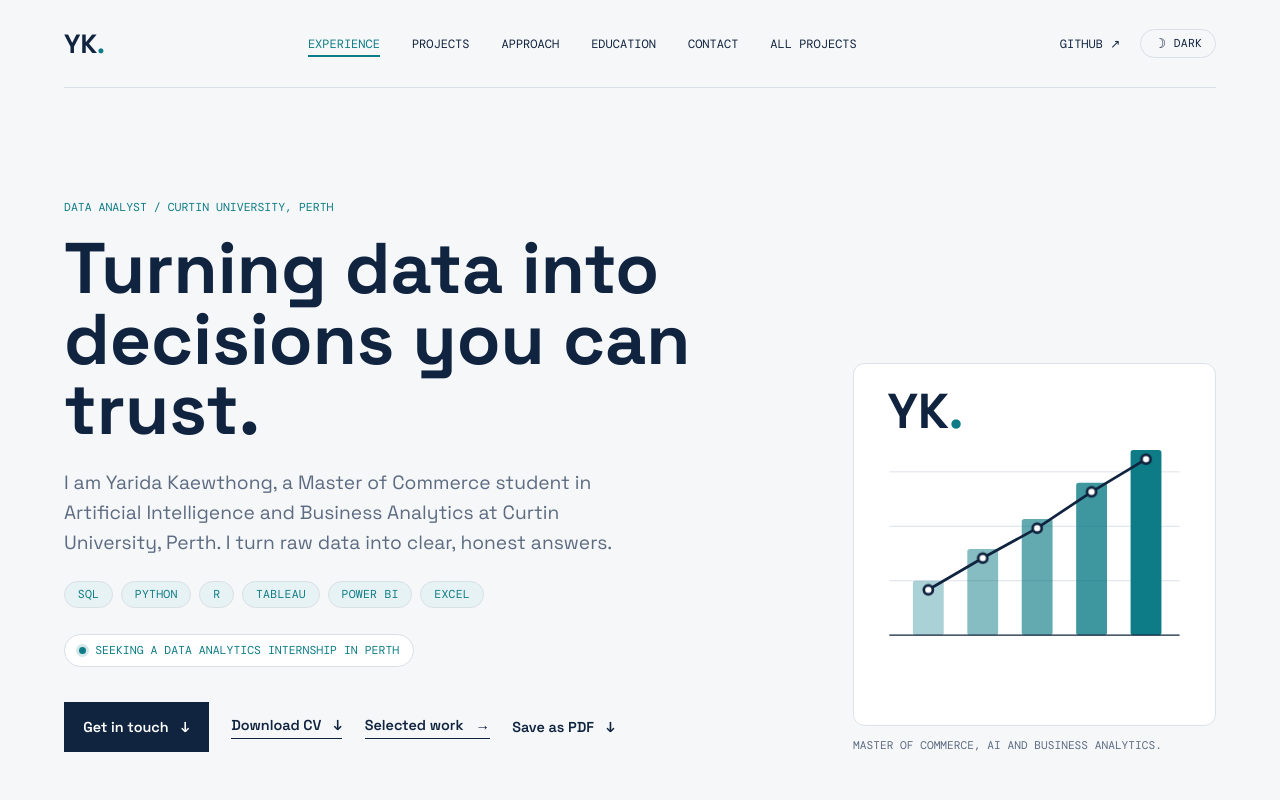
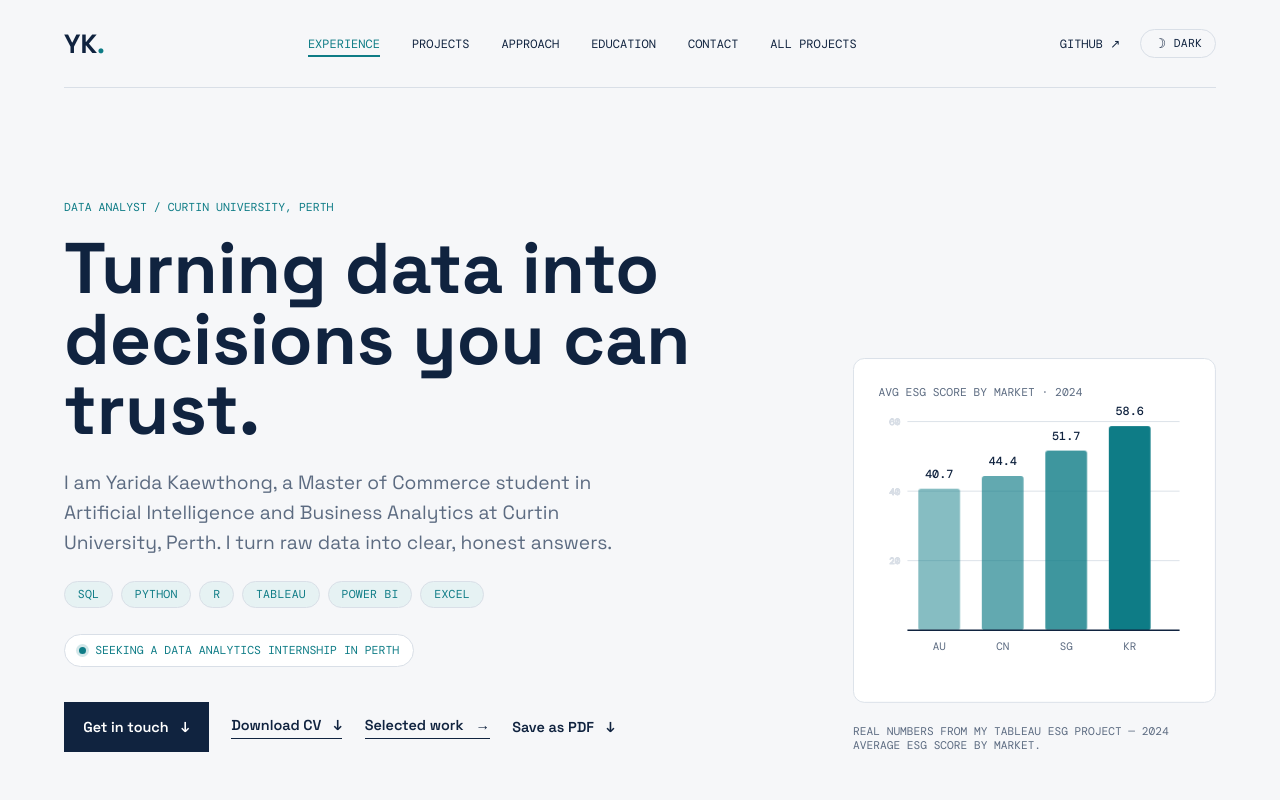
Before and after one commit to Yarida-nes/Yarida-CV, a plain HTML site: page index.html in a window 1280 px wide. Shown: the top 800 px of the page. Drawn offline with nearby package versions, Linux system fonts and the light colour scheme.

Commit message:
Make hero graphic meaningful: real 2024 ESG scores with bars that grow to value
Replace the abstract rising-bar motif with a labelled bar chart of real
2024 average ESG scores by market (AU 40.7, CN 44.4, SG 51.7, KR 58.6)
from the Tableau project, with axis, value labels and market labels. Bars
now animate up to their true heights on load, so the motion conveys the data.

Co-Authored-By: Claude Opus 4.8 <noreply@anthropic.com>

```diff
--- a/index.html
+++ b/index.html
@@ -84,28 +84,35 @@
             </div>
           </div>
           <figure class="portrait-wrap">
-            <svg class="portrait-art" viewBox="0 0 400 400" role="img" aria-label="Data analytics motif: rising bars and a trend line with the initials YK">
-              <rect x="0.5" y="0.5" width="399" height="399" rx="12" fill="var(--surface)" stroke="var(--line)" />
-              <g stroke="var(--line)" stroke-width="1">
-                <line x1="40" y1="120" x2="360" y2="120" />
-                <line x1="40" y1="180" x2="360" y2="180" />
-                <line x1="40" y1="240" x2="360" y2="240" />
+            <svg class="portrait-art" viewBox="0 0 400 380" role="img" aria-label="Bar chart of average ESG score by Asia-Pacific market in 2024: Australia 40.7, China 44.4, Singapore 51.7, South Korea 58.6. From my Tableau ESG project.">
+              <rect x="0.5" y="0.5" width="399" height="379" rx="12" fill="var(--surface)" stroke="var(--line)" />
+              <text x="28" y="42" font-family="'DM Mono', monospace" font-size="12.5" fill="var(--muted)">AVG ESG SCORE BY MARKET &middot; 2024</text>
+              <g stroke="var(--line)" stroke-width="1" font-family="'DM Mono', monospace" font-size="10">
+                <line x1="60" y1="70" x2="360" y2="70" /><text x="52" y="74" text-anchor="end" fill="var(--muted)">60</text>
+                <line x1="60" y1="146.7" x2="360" y2="146.7" /><text x="52" y="150.7" text-anchor="end" fill="var(--muted)">40</text>
+                <line x1="60" y1="223.3" x2="360" y2="223.3" /><text x="52" y="227.3" text-anchor="end" fill="var(--muted)">20</text>
               </g>
-              <g fill="var(--accent)">
-                <rect x="66" y="240" width="34" height="60" rx="3" opacity="0.35" />
-                <rect x="126" y="205" width="34" height="95" rx="3" opacity="0.5" />
-                <rect x="186" y="172" width="34" height="128" rx="3" opacity="0.65" />
-                <rect x="246" y="132" width="34" height="168" rx="3" opacity="0.8" />
-                <rect x="306" y="96" width="34" height="204" rx="3" opacity="1" />
+              <g class="bars" fill="var(--accent)">
+                <rect class="bar" x="72" y="144" width="46" height="156" rx="3" opacity="0.5" />
+                <rect class="bar" x="142" y="130" width="46" height="170" rx="3" opacity="0.65" />
+                <rect class="bar" x="212" y="102" width="46" height="198" rx="3" opacity="0.8" />
+                <rect class="bar" x="282" y="75" width="46" height="225" rx="3" opacity="1" />
               </g>
-              <polyline class="line-anim" points="83,250 143,215 203,182 263,142 323,106" fill="none" stroke="var(--ink)" stroke-width="3" stroke-linecap="round" stroke-linejoin="round" />
-              <g class="pts" fill="var(--surface)" stroke="var(--ink)" stroke-width="3">
-                <circle cx="83" cy="250" r="5" /><circle cx="143" cy="215" r="5" /><circle cx="203" cy="182" r="5" /><circle cx="263" cy="142" r="5" /><circle cx="323" cy="106" r="5" />
+              <g class="vals" font-family="'DM Mono', monospace" font-size="13" font-weight="500" text-anchor="middle" fill="var(--ink)">
+                <text class="val" x="95" y="132">40.7</text>
+                <text class="val" x="165" y="118">44.4</text>
+                <text class="val" x="235" y="90">51.7</text>
+                <text class="val" x="305" y="63">58.6</text>
               </g>
-              <line x1="40" y1="300" x2="360" y2="300" stroke="var(--ink)" stroke-width="1.5" />
-              <text x="38" y="72" font-family="'Space Grotesk', sans-serif" font-size="54" font-weight="700" fill="var(--ink)">YK<tspan fill="var(--accent)">.</tspan></text>
+              <line x1="60" y1="300" x2="360" y2="300" stroke="var(--ink)" stroke-width="1.5" />
+              <g font-family="'DM Mono', monospace" font-size="12" text-anchor="middle" fill="var(--muted)">
+                <text x="95" y="322">AU</text>
+                <text x="165" y="322">CN</text>
+                <text x="235" y="322">SG</text>
+                <text x="305" y="322">KR</text>
+              </g>
             </svg>
-            <figcaption>Master of Commerce, AI and Business Analytics.</figcaption>
+            <figcaption>Real numbers from my Tableau ESG project &mdash; 2024 average ESG score by market.</figcaption>
           </figure>
         </section>
 
--- a/styles.css
+++ b/styles.css
@@ -50,16 +50,19 @@ body { margin: 0; color: var(--ink); background: var(--paper); font-family: "Spa
 @media (prefers-reduced-motion: no-preference) {
   .reveal { opacity: 0; transform: translateY(18px); transition: opacity .6s ease, transform .6s ease; }
   .reveal.is-visible { opacity: 1; transform: none; }
-  /* Hero graphic draws itself in on load */
-  .portrait-art .line-anim { stroke-dasharray: 420; stroke-dashoffset: 420; animation: draw-line 1.5s ease .35s forwards; }
-  .portrait-art .pts circle { opacity: 0; animation: fade-pt .4s ease forwards; }
-  .portrait-art .pts circle:nth-child(1) { animation-delay: .6s; }
-  .portrait-art .pts circle:nth-child(2) { animation-delay: .85s; }
-  .portrait-art .pts circle:nth-child(3) { animation-delay: 1.1s; }
-  .portrait-art .pts circle:nth-child(4) { animation-delay: 1.35s; }
-  .portrait-art .pts circle:nth-child(5) { animation-delay: 1.6s; }
+  /* Hero chart grows its bars up to their real values on load */
+  .portrait-art .bar { transform: scaleY(0); transform-box: fill-box; transform-origin: bottom; animation: grow-bar .9s cubic-bezier(.2, .7, .3, 1) forwards; }
+  .portrait-art .bars .bar:nth-child(1) { animation-delay: .15s; }
+  .portrait-art .bars .bar:nth-child(2) { animation-delay: .3s; }
+  .portrait-art .bars .bar:nth-child(3) { animation-delay: .45s; }
+  .portrait-art .bars .bar:nth-child(4) { animation-delay: .6s; }
+  .portrait-art .val { opacity: 0; animation: fade-pt .4s ease forwards; }
+  .portrait-art .vals .val:nth-child(1) { animation-delay: .75s; }
+  .portrait-art .vals .val:nth-child(2) { animation-delay: .9s; }
+  .portrait-art .vals .val:nth-child(3) { animation-delay: 1.05s; }
+  .portrait-art .vals .val:nth-child(4) { animation-delay: 1.2s; }
 }
-@keyframes draw-line { to { stroke-dashoffset: 0; } }
+@keyframes grow-bar { to { transform: scaleY(1); } }
 @keyframes fade-pt { to { opacity: 1; } }
 
 /* Keyboard focus ring — visible for keyboard users, invisible on mouse click */
```
